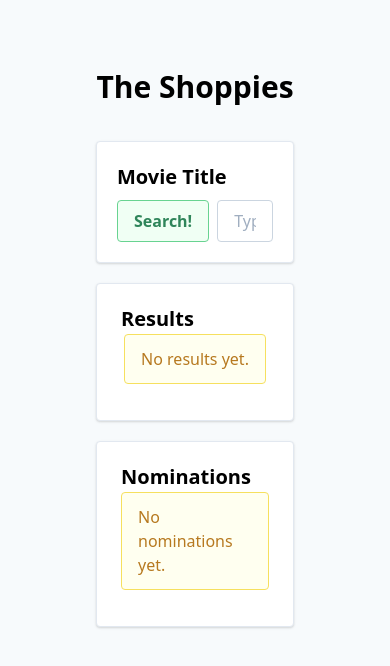
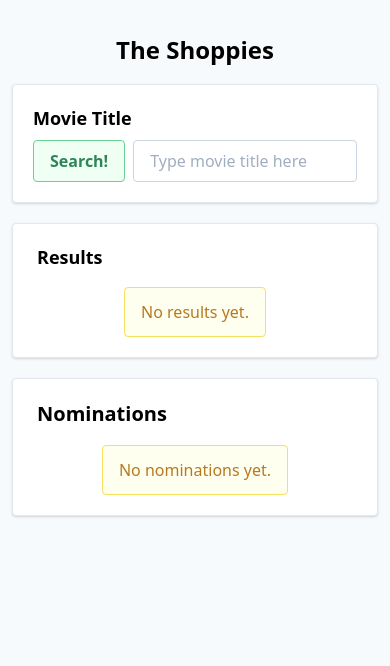
Before and after one commit to aidanay/shoppies, a Vue app: page / in a window 390 px wide. Shown: the top 666 px of the page. Built offline with nearby package versions, Linux system fonts and the light colour scheme.

Commit message:
added better mobile responsiveness

```diff
--- a/src/App.vue
+++ b/src/App.vue
@@ -1,19 +1,23 @@
 <template>
   <div id="app">
-    <div id="app-wrapper" class="mx-24 my-16 lg:mx-40 xl:mx-64">
-      <div id="heading" class="mb-8">
-        <h1 class="text-3xl font-semibold text-center mb-2">The Shoppies</h1>
+    <div id="app-wrapper" class="mx-3 sm:mx-24 my-8 sm:my-16 lg:mx-40 xl:mx-64">
+      <div id="heading" class="mb-4">
+        <h1 class="text-2xl sm:text-3xl font-semibold text-center mb-2">
+          The Shoppies
+        </h1>
       </div>
       <div
         id="searchbar-wrapper"
         class="bg-white border shadow rounded px-5 py-5"
       >
-        <label for="searchbar" class="text-xl font-semibold">Movie Title</label>
+        <label for="searchbar" class="text-lg sm:text-xl font-semibold"
+          >Movie Title</label
+        >
         <div class="mt-2 flex flex-row">
           <button
             id="search-button"
             @click="searchMovies"
-            class="px-4 py-2 bg-green-100 hover:bg-green-200 text-green-700 font-semibold border border-green-400 rounded"
+            class="text-base sm:text-l px-4 py-2 bg-green-100 hover:bg-green-200 text-green-700 font-semibold border border-green-400 rounded"
           >
             Search!
           </button>
@@ -32,11 +36,11 @@
           id="results-wrapper"
           class="flex-1 bg-white border shadow rounded px-6 py-5 w-1/2"
         >
-          <h1 class="text-xl font-semibold">Results</h1>
+          <h1 class="text-lg sm:text-xl font-semibold">Results</h1>
           <div id="results-wrapper">
             <div v-if="!allMoviesCount" class="flex">
               <div
-                class="bg-yellow-100 text-l border border-yellow-400 text-yellow-700 mx-auto px-4 py-3 rounded relative mb-4"
+                class="bg-yellow-100 text-base sm:text-lg border border-yellow-400 text-yellow-700 mx-auto px-4 py-3 rounded relative mt-4"
                 role="alert"
               >
                 <span class="block sm:inline">No results yet.</span>
@@ -52,21 +56,22 @@
         id="nominations-wrapper"
         class="flex-1 bg-white border shadow rounded px-6 py-5 mt-5"
       >
-        <div class="flex">
+        <div class="">
           <h1 class="text-xl font-semibold">Nominations</h1>
+        </div>
+        <div v-show="isDisabled" class="flex">
           <div
-            v-show="isDisabled"
-            class="bg-yellow-100 text-l border border-yellow-400 text-yellow-700 mx-auto px-4 py-3 rounded relative"
+            class="bg-yellow-100 text-base sm:text-lg border border-yellow-400 text-yellow-700 mx-auto px-4 py-3 mt-4 rounded relative"
             role="alert"
           >
-            <span class="block sm:inline"
-              >Reached maximum number of nominations.</span
+            <span class="block sm:inline text-center"
+              >Reached maximum of 5 nominations.</span
             >
           </div>
         </div>
         <div v-if="!isEmpty" class="flex">
           <div
-            class="bg-yellow-100 text-l border border-yellow-400 text-yellow-700 mx-auto px-4 py-3 mb-4 rounded relative"
+            class="bg-yellow-100 text-base sm:text-lg border border-yellow-400 text-yellow-700 mx-auto px-4 py-3 mt-4 rounded relative"
             role="alert"
           >
             <span class="block sm:inline">No nominations yet.</span>
--- a/src/components/Card.vue
+++ b/src/components/Card.vue
@@ -1,7 +1,7 @@
 <template>
   <div
     id="card"
-    class="mb-6 bg-white rounded border-l border-r border-t border-gray-400"
+    class="bg-white rounded border-l border-r border-t border-gray-400"
   >
     <div class="w-48 overflow-hidden rounded">
       <img
```
